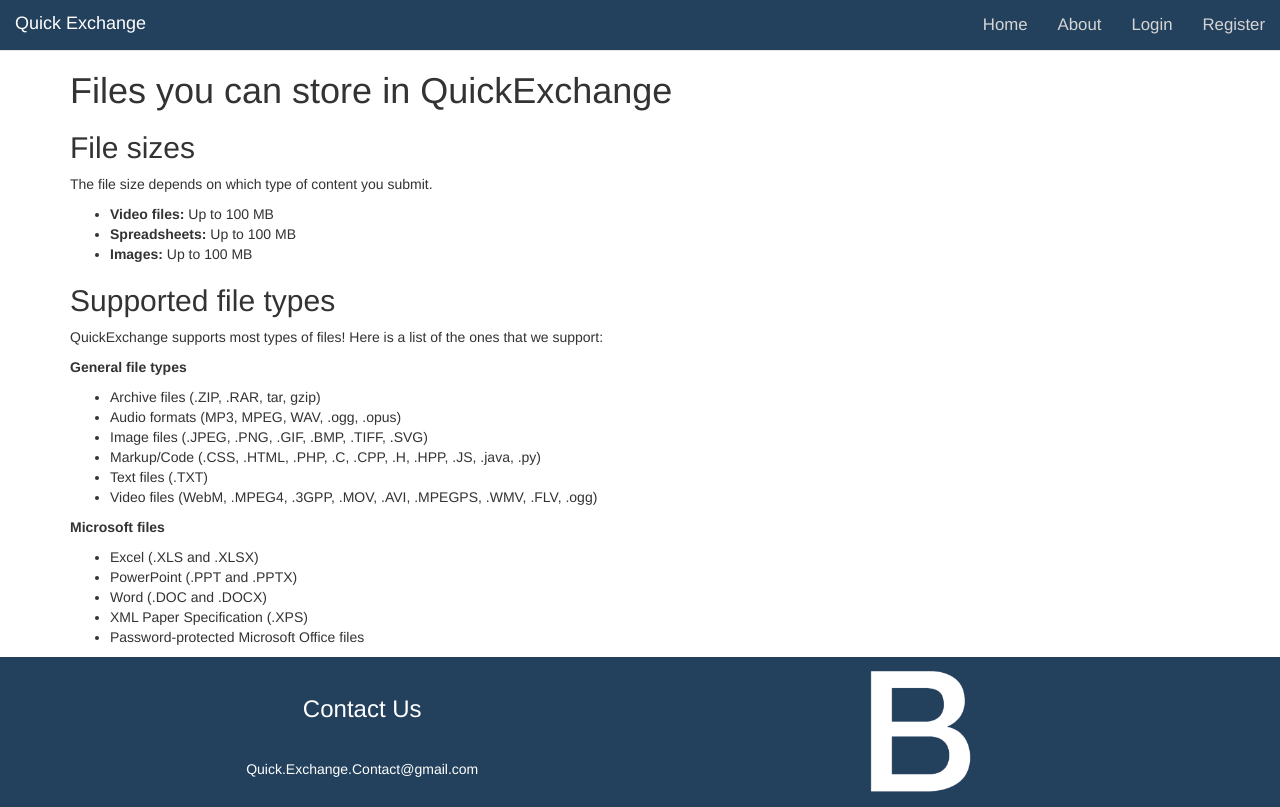
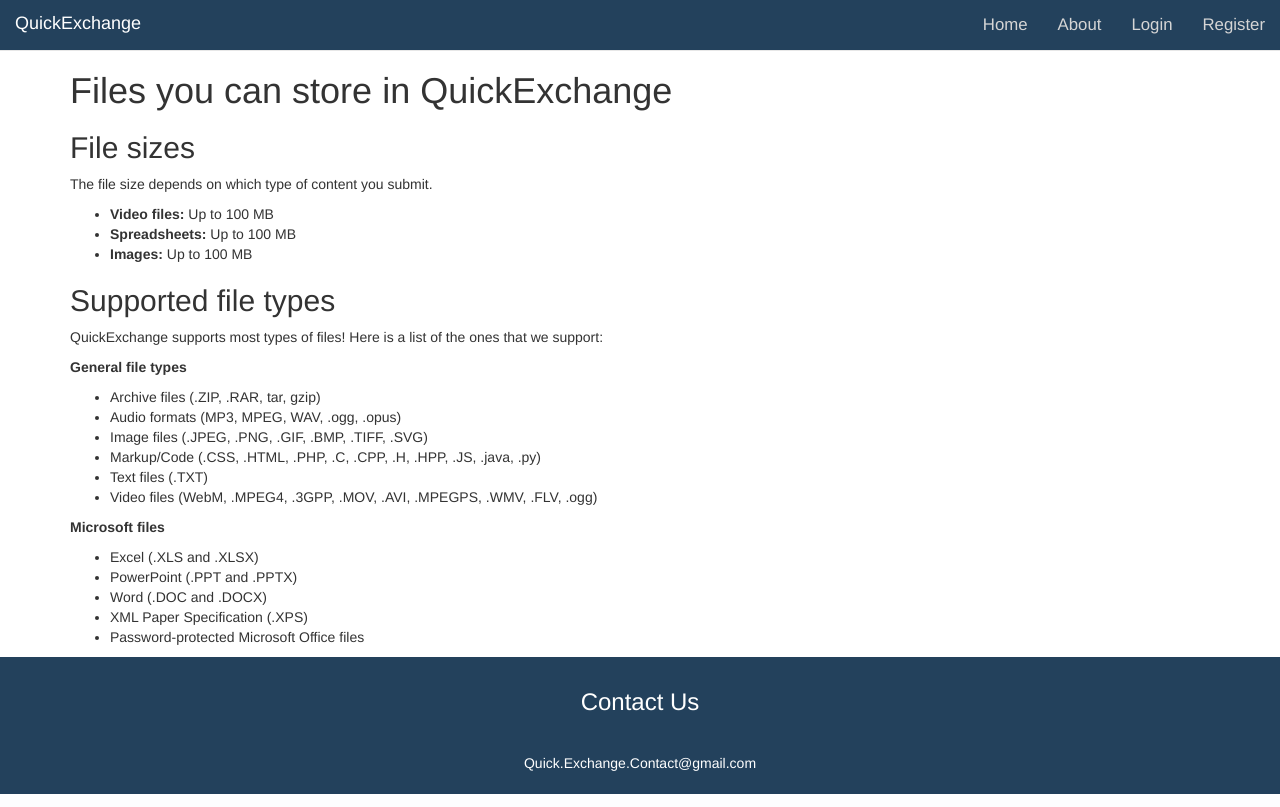
Before and after one commit to Francisco-Ibarra07/QuickExchange, a Python web app: template quickexchange/templates/about.html in a window 1280 px wide. Run offline with Jinja, Linux system fonts and the light colour scheme; the template is opened without the code that fills it, so the values that code supplies are empty; some libraries are stand-ins or nearby versions.

Commit message:
Updated app name to be one whole word

```diff
--- a/chrome_extension/popup.html
+++ b/chrome_extension/popup.html
@@ -15,7 +15,7 @@
       <a class="navbar-brand" href="#">
         <img style="padding: 0px 10px 0px 0px;" src="./favicon/favicon-32x32.png" width="32" height="32"
           class="d-inline-block align-top" alt="">
-        Quick Exchange
+        QuickExchange
       </a>
     </nav>
 
--- a/quickexchange/templates/layout.html
+++ b/quickexchange/templates/layout.html
@@ -4,9 +4,9 @@
   <head>
 
     {% if title %}
-    <title>Quick Exchange - {{ title }}</title>
+    <title>QuickExchange - {{ title }}</title>
     {% else %}
-    <title>Quick Exchange</title>
+    <title>QuickExchange</title>
     {% endif %}
 
     <meta charset="UTF-8">
@@ -39,7 +39,7 @@
           <!-- navbar-brand for logo images -->
           <!-- <a class="navbar-brand" href="#"><img src="img/w3newbie.png"></a> -->
           <a class="navbar-brand" href="{{ url_for('home') }}">
-            <span>Quick Exchange</span>
+            <span>QuickExchange</span>
           </a>
         </div>
 
@@ -85,9 +85,6 @@
         <br>
         <h4>Quick.Exchange.Contact@gmail.com</h4>
       </div>
-      <div class="col-sm-4">
-        <img src="static/img/b.png" class="icon">
-      </div>
     </footer>
 
   </body>
```
Also changed, not shown: chrome_extension/manifest.json.
